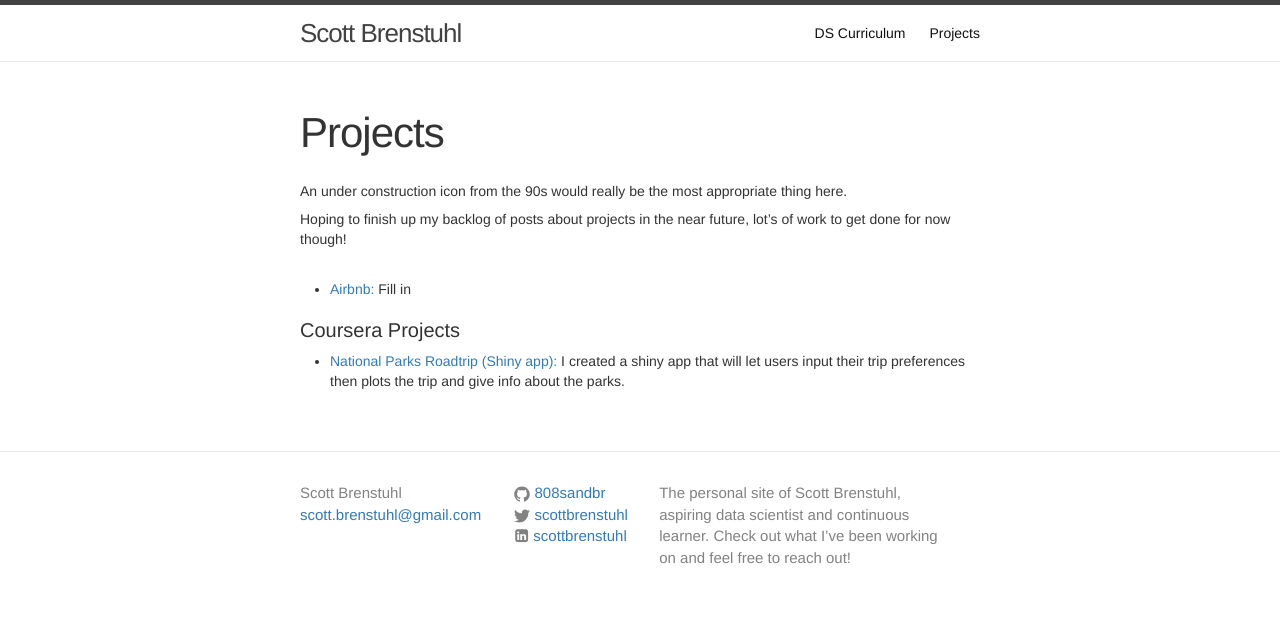
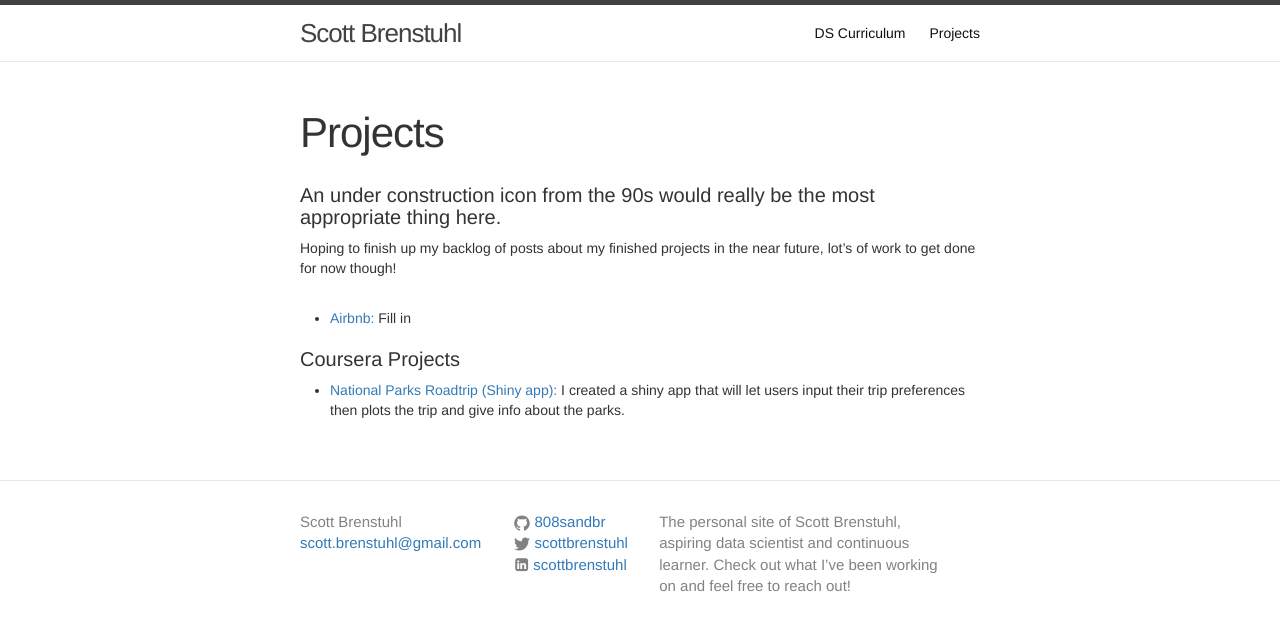
Before and after one commit to 808sAndBR/808sandbr.github.io, a Jekyll site: the page built from projects.md, in a window 1280 px wide. Shown: the top 631 px of the page. Built offline with Jekyll 4.4.1, drawn with Linux system fonts in a browser that asks for light colours; nearby versions of some CDN libraries.

Commit message:
Update note about not having posts for most of my projects yet

```diff
--- a/projects.md
+++ b/projects.md
@@ -5,8 +5,8 @@ permalink: /projects/
 ---
 
 <div class="home">
-<h5>An under construction icon from the 90s would really be the most appropriate thing here.</h5>
-<p>Hoping to finish up my backlog of posts about projects in the near future, lot’s of work to get done for now though!</p>
+<h4>An under construction icon from the 90s would really be the most appropriate thing here.</h4>
+<p>Hoping to finish up my backlog of posts about my finished projects in the near future, lot’s of work to get done for now though!</p>
 <br>
   <ul class="post">
     {% for post in site.posts %}
```
